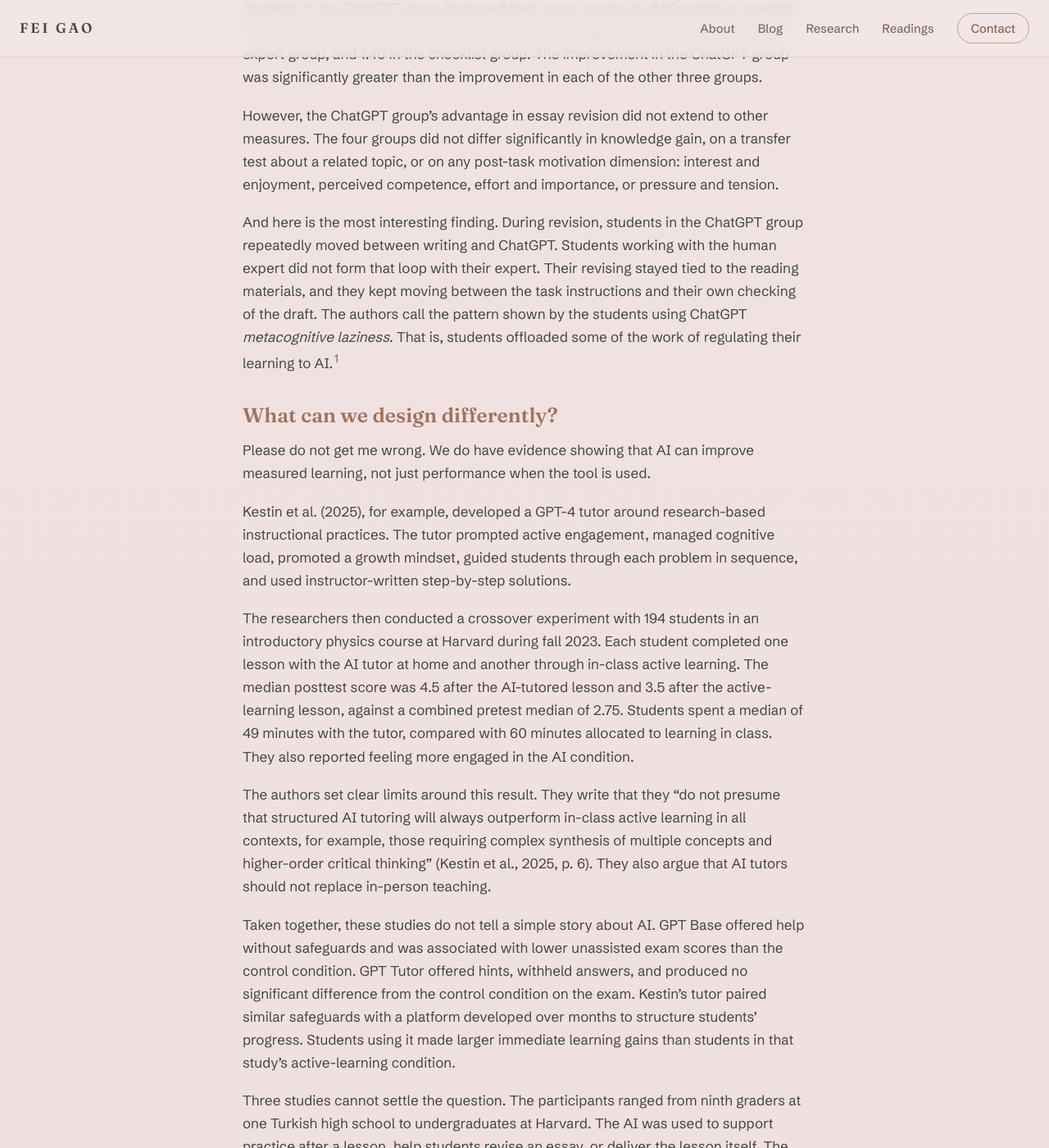
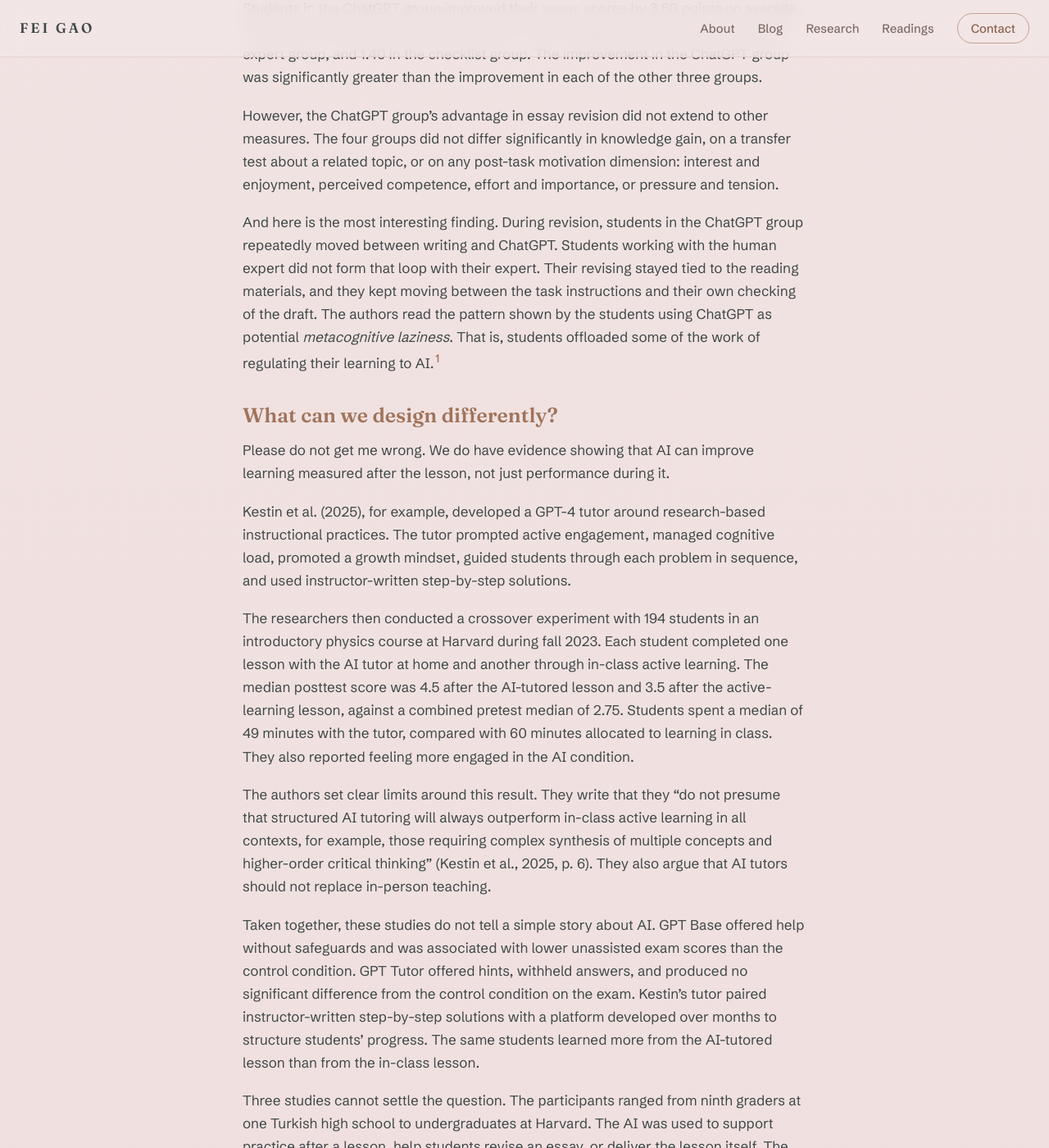
Before and after one commit to gaofei9/gaofei9.github.io, a Jekyll site: the page built from _posts/2026-07-18-does-the-design-of-learning-still-matter-in-the-age-of-ai.md, in a window 1280 px wide and 1400 px high, scrolled down 2475 px. Shown: the whole window at 82% size. Built offline with Jekyll 4.4.1, drawn with Linux system fonts in a browser that asks for light colours.

Commit message:
Second post: three accuracy corrections from the cold pass
- Kestin is a crossover design, so "students using it" versus "students
  in that study's active-learning condition" described two groups that
  do not exist. The same students did both lessons.
- "Similar safeguards" claimed Kestin's tutor withheld answers. Their
  paper lists when to withhold as an open question for future research;
  what it shares with GPT Tutor is the instructor-written step-by-step
  solutions.
- The assisted/unassisted contrast is Bastani's. Kestin never states
  the post-test was taken without the tutor, so the claim is now
  "learning measured after the lesson, not just performance during it".
- Fan hedge restored: they write "potential metacognitive laziness"
  and "potentially trigger" throughout.

Co-Authored-By: Claude Opus 5 (1M context) <noreply@anthropic.com>

```diff
--- a/_posts/2026-07-18-does-the-design-of-learning-still-matter-in-the-age-of-ai.md
+++ b/_posts/2026-07-18-does-the-design-of-learning-still-matter-in-the-age-of-ai.md
@@ -36,13 +36,13 @@ Students in the ChatGPT group improved their essay scores by 3.60 points on aver
 
 However, the ChatGPT group’s advantage in essay revision did not extend to other measures. The four groups did not differ significantly in knowledge gain, on a transfer test about a related topic, or on any post-task motivation dimension: interest and enjoyment, perceived competence, effort and importance, or pressure and tension.
 
-And here is the most interesting finding. During revision, students in the ChatGPT group repeatedly moved between writing and ChatGPT. Students working with the human expert did not form that loop with their expert. Their revising stayed tied to the reading materials, and they kept moving between the task instructions and their own checking of the draft. The authors call the pattern shown by the students using ChatGPT *metacognitive laziness*. That is, students offloaded some of the work of regulating their learning to AI.[^1]
+And here is the most interesting finding. During revision, students in the ChatGPT group repeatedly moved between writing and ChatGPT. Students working with the human expert did not form that loop with their expert. Their revising stayed tied to the reading materials, and they kept moving between the task instructions and their own checking of the draft. The authors read the pattern shown by the students using ChatGPT as potential *metacognitive laziness*. That is, students offloaded some of the work of regulating their learning to AI.[^1]
 
 [^1]: The term describes an inference from trace patterns, not a disposition that the researchers measured directly.
 
 ## What can we design differently?
 
-Please do not get me wrong. We do have evidence showing that AI can improve measured learning, not just performance when the tool is used.
+Please do not get me wrong. We do have evidence showing that AI can improve learning measured after the lesson, not just performance during it.
 
 Kestin et al. (2025), for example, developed a GPT-4 tutor around research-based instructional practices. The tutor prompted active engagement, managed cognitive load, promoted a growth mindset, guided students through each problem in sequence, and used instructor-written step-by-step solutions.
 
@@ -50,7 +50,7 @@ The researchers then conducted a crossover experiment with 194 students in an in
 
 The authors set clear limits around this result. They write that they “do not presume that structured AI tutoring will always outperform in-class active learning in all contexts, for example, those requiring complex synthesis of multiple concepts and higher-order critical thinking” (Kestin et al., 2025, p. 6). They also argue that AI tutors should not replace in-person teaching.
 
-Taken together, these studies do not tell a simple story about AI. GPT Base offered help without safeguards and was associated with lower unassisted exam scores than the control condition. GPT Tutor offered hints, withheld answers, and produced no significant difference from the control condition on the exam. Kestin’s tutor paired similar safeguards with a platform developed over months to structure students’ progress. Students using it made larger immediate learning gains than students in that study’s active-learning condition.
+Taken together, these studies do not tell a simple story about AI. GPT Base offered help without safeguards and was associated with lower unassisted exam scores than the control condition. GPT Tutor offered hints, withheld answers, and produced no significant difference from the control condition on the exam. Kestin’s tutor paired instructor-written step-by-step solutions with a platform developed over months to structure students’ progress. The same students learned more from the AI-tutored lesson than from the in-class lesson.
 
 Three studies cannot settle the question. The participants ranged from ninth graders at one Turkish high school to undergraduates at Harvard. The AI was used to support practice after a lesson, help students revise an essay, or deliver the lesson itself. The comparison conditions also differed. We cannot attribute the different results to one design feature alone.
 
```
